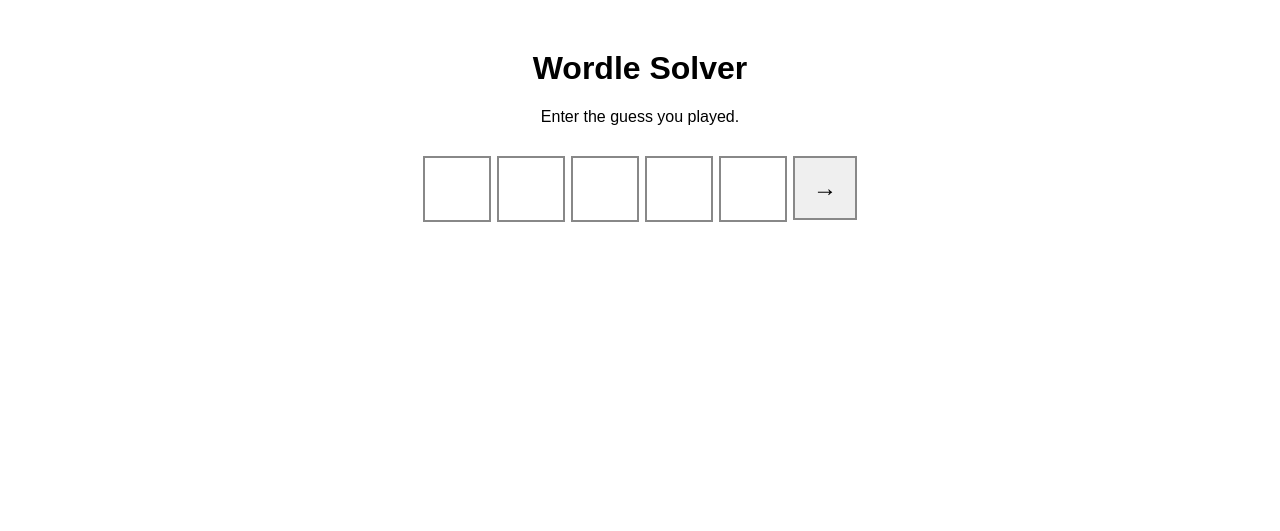
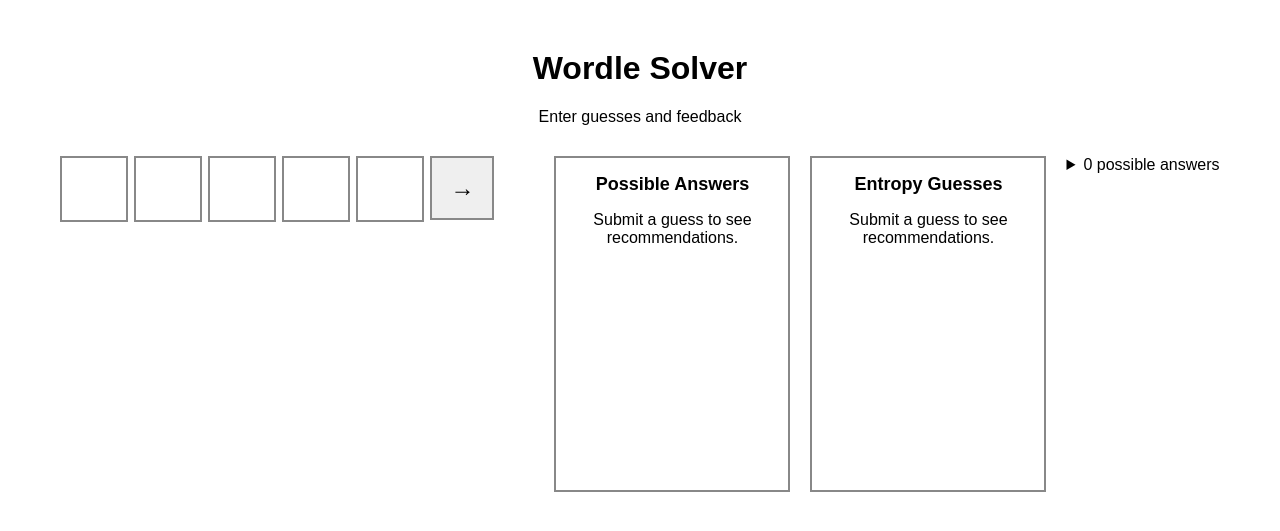
Before and after one commit to moonearz/wordle-solver, a Flask app: page / in a window 1280 px wide. Shown: the top 531 px of the page. Run offline with Flask 3, Linux system fonts and the light colour scheme.

Commit message:
more panels

```diff
--- a/web/static/style.css
+++ b/web/static/style.css
@@ -5,14 +5,6 @@ body {
 
 main {
     margin-top: 50px;
-}
-
-.guess-controls {
-    display: flex;
-    justify-content: center;
-    align-items: center;
-    gap: 16px;
-    margin-top: 30px;
 }
 
 .guess-row {
@@ -67,3 +59,35 @@ main {
     flex-direction: column;
     gap: 6px;
 }
+
+.solver-layout {
+    display: flex;
+    justify-content: center;
+    align-items: flex-start;
+    gap: 60px;
+    margin-top: 30px;
+}
+
+.game-section {
+    display: flex;
+    flex-direction: column;
+    align-items: center;
+}
+
+.recommendations {
+    display: flex;
+    gap: 20px;
+}
+
+.recommendation-panel {
+    width: 200px;
+    min-height: 300px;
+    padding: 16px;
+
+    border: 2px solid #888;
+}
+
+.recommendation-panel h2 {
+    margin-top: 0;
+    font-size: 18px;
+}
--- a/web/templates/index.html
+++ b/web/templates/index.html
@@ -13,8 +13,9 @@
 		<body>
 			<main>
 				<h1>Wordle Solver</h1>
-				<p>Enter the guess you played.</p>
-				<div class="guess-controls">
+				<p>Enter guesses and feedback</p>
+				<div class="solver-layout">
+					<div class="game-section">
 						<div id="guess-board">
 							<div class="guess-row">
 								<input class="tile" maxlength="1" aria-label="Letter 1">
@@ -22,15 +23,39 @@
 								<input class="tile" maxlength="1" aria-label="Letter 3">
 								<input class="tile" maxlength="1" aria-label="Letter 4">
 								<input class="tile" maxlength="1" aria-label="Letter 5">
-							<button id="submit-guess" type="button" aria-label="Submit guess">→</button>
+
+								<button id="submit-guess" type="button" aria-label="Submit guess">
+									→
+								</button>
 							</div>
 						</div>
 
+						<p id="message"></p>
 					</div>
 
-				<p id="message"></p>
+					<div class="recommendations">
+						<section class="recommendation-panel">
+							<h2>Possible Answers</h2>
+							<div id="answer-guesses">
+								<p>Submit a guess to see recommendations.</p>
+							</div>
+						</section>
 
-				<p id="message"></p>
+						<section class="recommendation-panel">
+							<h2>Entropy Guesses</h2>
+							<div id="entropy-guesses">
+								<p>Submit a guess to see recommendations.</p>
+							</div>
+						</section>
+						<details id="remaining-answers">
+							<summary>
+								<span id="remaining-count">0</span> possible answers
+							</summary>
+
+							<div id="remaining-answer-list"></div>
+						</details>
+					</div>
+				</div>
 			</main>
 			<script src="{{ url_for('static', filename='script.js') }}"></script>
 		</body>
```
Lines whose indentation alone changed are shown as unchanged.
